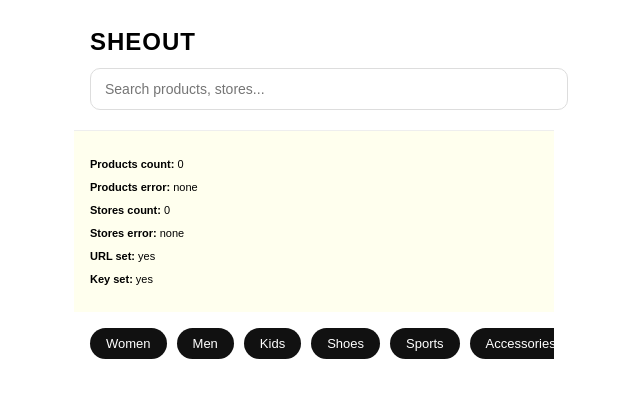
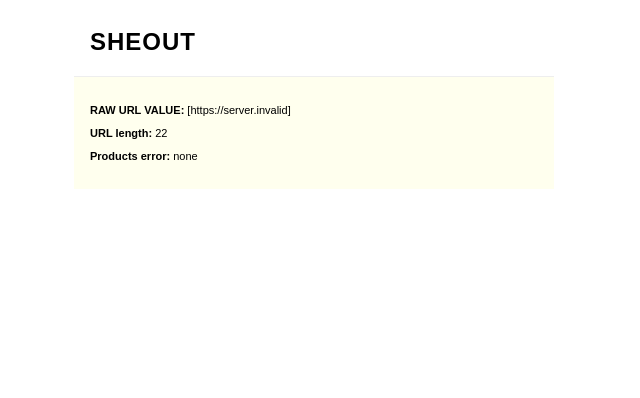
Before and after one commit to mahmoudalgazawi99-bot/Sheout, a Next.js app: page / in a window 1280 px wide. Shown: the top 398 px of the page, without its empty margins (326-966 px from the left). Built offline with nearby package versions, Linux system fonts and the light colour scheme; no server answers; the database is empty.

Commit message:
Refactor page.js by removing input and debug info
Removed search input and several debug info elements. Added raw URL value and its length display.

```diff
--- a/app/page.js
+++ b/app/page.js
@@ -18,37 +18,13 @@ export default async function Home() {
     <main style={{ maxWidth: '480px', margin: '0 auto', paddingBottom: '40px', fontFamily: 'sans-serif' }}>
       <header style={{ padding: '20px 16px', borderBottom: '1px solid #eee' }}>
         <h1 style={{ fontSize: '24px', fontWeight: 700, margin: 0, letterSpacing: '1px' }}>SHEOUT</h1>
-        <input
-          type="text"
-          placeholder="Search products, stores..."
-          style={{
-            width: '100%',
-            marginTop: '12px',
-            padding: '12px 14px',
-            borderRadius: '10px',
-            border: '1px solid #ddd',
-            fontSize: '14px',
-          }}
-        />
       </header>
 
-      {/* Debug info - سنحذفه بعد ما نحل المشكلة */}
       <div style={{ padding: '16px', background: '#ffe', fontSize: '11px', wordBreak: 'break-all' }}>
-        <p><b>Products count:</b> {products ? products.length : 'null'}</p>
+        <p><b>RAW URL VALUE:</b> [{process.env.NEXT_PUBLIC_SUPABASE_URL}]</p>
+        <p><b>URL length:</b> {process.env.NEXT_PUBLIC_SUPABASE_URL?.length}</p>
         <p><b>Products error:</b> {productsError ? JSON.stringify(productsError) : 'none'}</p>
-        <p><b>Stores count:</b> {stores ? stores.length : 'null'}</p>
-        <p><b>Stores error:</b> {storesError ? JSON.stringify(storesError) : 'none'}</p>
-        <p><b>URL set:</b> {process.env.NEXT_PUBLIC_SUPABASE_URL ? 'yes' : 'NO - MISSING'}</p>
-        <p><b>Key set:</b> {process.env.NEXT_PUBLIC_SUPABASE_ANON_KEY ? 'yes' : 'NO - MISSING'}</p>
       </div>
-
-      <section style={{ display: 'flex', gap: '10px', padding: '16px', overflowX: 'auto' }}>
-        {categories.map((cat) => (
-          <span key={cat} style={{ padding: '8px 16px', borderRadius: '20px', background: '#111', color: '#fff', fontSize: '13px', whiteSpace: 'nowrap' }}>
-            {cat}
-          </span>
-        ))}
-      </section>
     </main>
   );
 }
```
